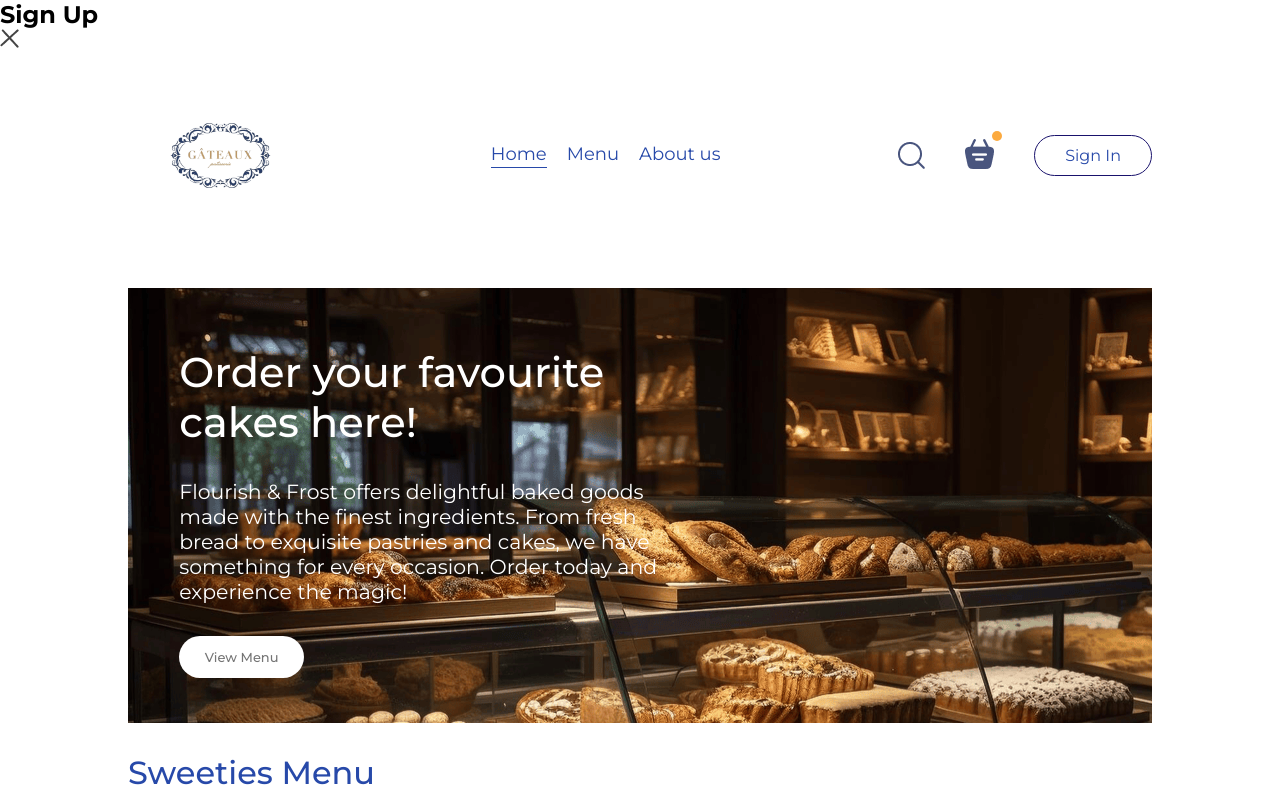
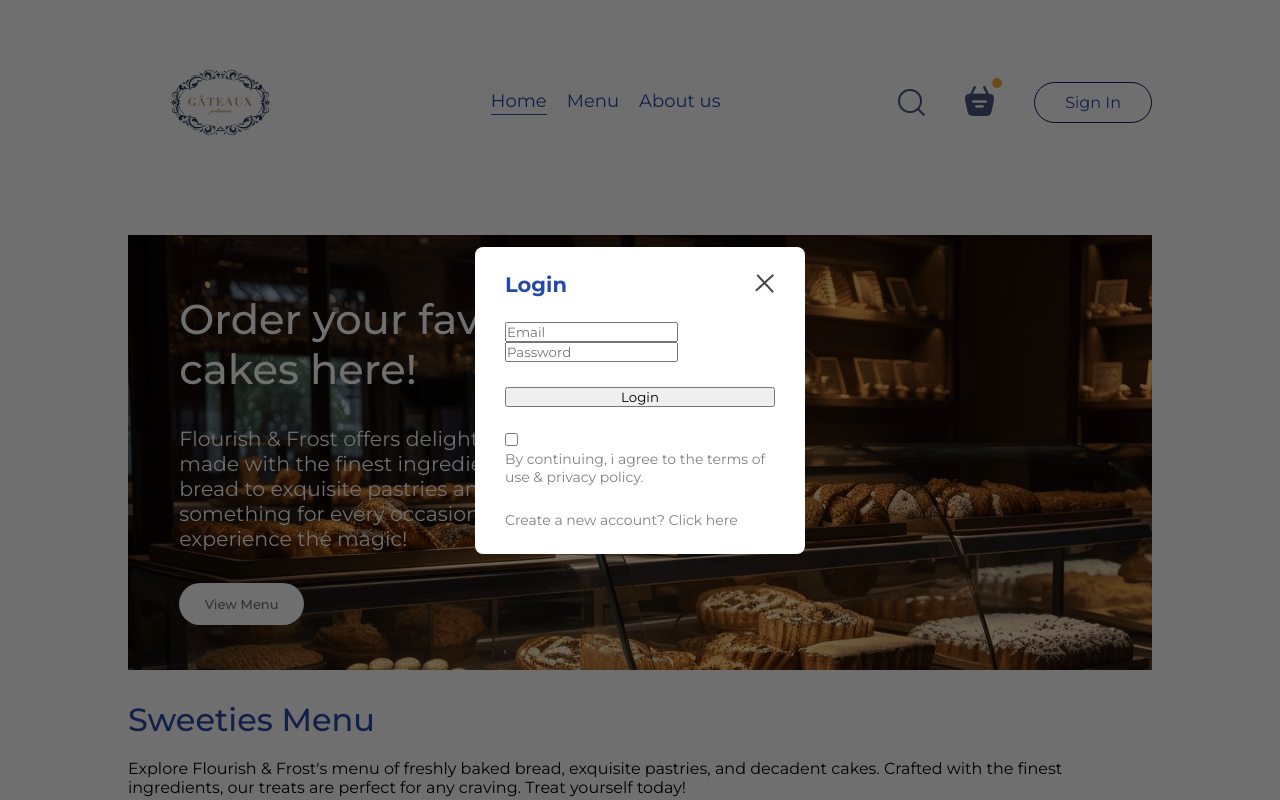
Before and after one commit to Harin-Nguyen/bakeryShop_WebProject, a React (Vite) app in the folder frontend/: page / in a window 1280 px wide. Both pictures are taken after a click on the button "Sign In". Shown: the top 800 px of the page. Built offline with nearby package versions, Linux system fonts and the light colour scheme.

Commit message:
login cont

```diff
--- a/frontend/src/component/LoginPopup/LoginPopup.css
+++ b/frontend/src/component/LoginPopup/LoginPopup.css
@@ -0,0 +1,29 @@
+.login-popup{
+    position: absolute;
+    z-index: 1;
+    width: 100%;
+    height: 100%;
+    background-color: #00000090;
+    display: grid;
+}
+
+.login-popup-container{
+    place-self: center;
+    width: max(23vw, 330px);
+    color: #808080;
+    background-color: white;
+    display: flex;
+    flex-direction: column;
+    gap: 25px;
+    padding: 25px 30px;
+    border-radius: 8px;
+    font-size: 14px;
+    animation: fadeIn 0.5s;
+}
+
+.login-popup-title{
+    display: flex;
+    justify-content: space-between;
+    align-items: center;
+    color: #2749a9;
+}
--- a/frontend/src/component/LoginPopup/LoginPopup.jsx
+++ b/frontend/src/component/LoginPopup/LoginPopup.jsx
@@ -4,7 +4,7 @@ import { assets } from '../../assets/assets'
 
 const LoginPopup = ({setShowLogin}) => {
 
-    const[currState, setCurrState] = useState("Sign Up")
+    const[currState, setCurrState] = useState("Login")
 
 
   return (
@@ -14,6 +14,20 @@ const LoginPopup = ({setShowLogin}) => {
                 <h2>{currState}</h2>
                 <img onClick={()=>setShowLogin(false)} src={assets.cross_icon} alt="" />
             </div>
+            <div className="login-popup-inputs">
+          {currState === "Login" ? <></> : <input type="text" placeholder='Name' required />}
+          <input type="email" placeholder='Email' required />
+          <input type="password" placeholder='Password' required />
+        </div>
+        <button>{currState === "Sign Up" ? "Create account" : "Login"}</button>
+        <div className="login-popup-condition">
+          <input type="checkbox" required />
+          <p>By continuing, i agree to the terms of use & privacy policy.</p>
+        </div>
+        {currState === "Login"
+        ? <p>Create a new account? <span onClick={()=>setCurrState("Sign Up")}>Click here</span></p>
+        : <p>Already have an account? <span onClick={()=>setCurrState("Login")}>Login here</span></p>
+        }
         </form>
     </div>
   )
```
